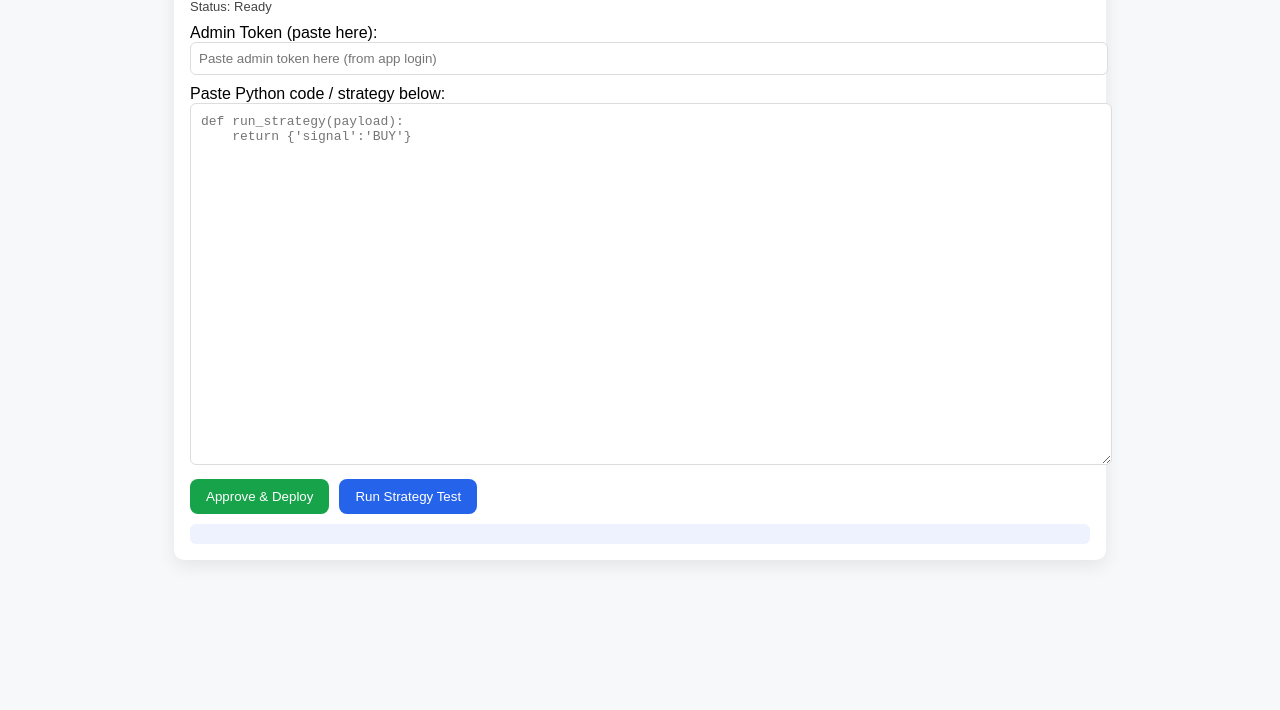
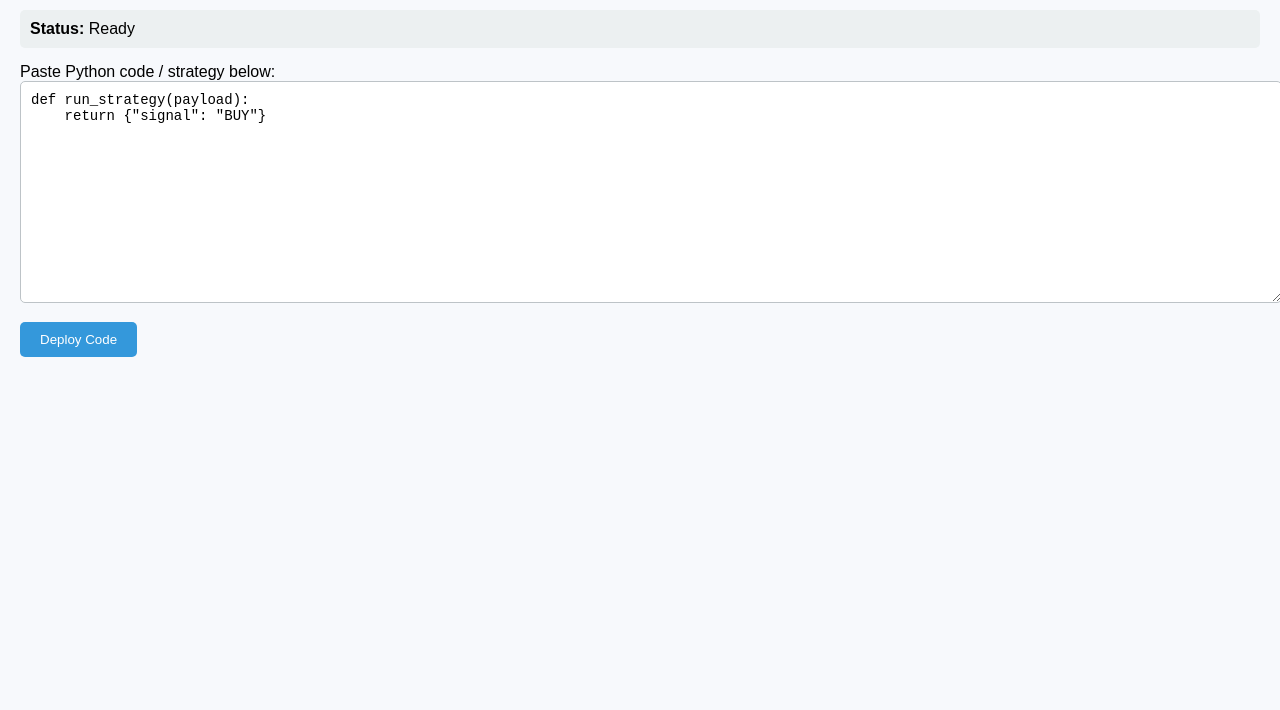
Before and after one commit to notcreated2310-ai/Bullet-server, a plain HTML site: page static/admin.html in a window 1280 px wide. Shown: the part 90-800 px from the top of the page. Drawn offline with Linux system fonts and the light colour scheme.

Commit message:
Update admin.html

```diff
--- a/static/admin.html
+++ b/static/admin.html
@@ -1,68 +1,75 @@
-<!doctype html>
-<html>
+<!DOCTYPE html>
+<html lang="en">
 <head>
-  <meta charset="utf-8"/>
-  <meta name="viewport" content="width=device-width,initial-scale=1"/>
+  <meta charset="UTF-8">
   <title>Admin Control Center</title>
   <style>
-    body { font-family: Arial, sans-serif; background:#f7f8fa; margin:0; padding:20px; }
-    .card { background:white; border-radius:10px; padding:16px; box-shadow:0 6px 18px rgba(0,0,0,0.08); max-width:900px; margin:20px auto; }
-    h1 { margin:0 0 8px; font-size:20px; }
-    textarea { width:100%; height:340px; font-family:monospace; font-size:13px; padding:10px; border-radius:6px; border:1px solid #ddd; }
-    .row { display:flex; gap:10px; margin-top:10px; }
-    .btn { padding:10px 16px; border:none; border-radius:8px; cursor:pointer; }
-    .btn.green { background:#16a34a; color:white; }
-    .btn.blue { background:#2563eb; color:white; }
-    .small { font-size:13px; color:#444; margin-top:10px; }
-    #resp { white-space:pre-wrap; background:#eef2ff; padding:10px; border-radius:6px; margin-top:10px; }
-    input[type=text] { width:100%; padding:8px; border-radius:6px; border:1px solid #ddd; }
+    body {
+      font-family: Arial, sans-serif;
+      background: #f7f9fc;
+      margin: 0;
+      padding: 20px;
+    }
+    h1 {
+      color: #2c3e50;
+    }
+    .status {
+      background: #ecf0f1;
+      padding: 10px;
+      border-radius: 5px;
+      margin-bottom: 15px;
+    }
+    textarea {
+      width: 100%;
+      height: 200px;
+      border: 1px solid #bdc3c7;
+      border-radius: 5px;
+      padding: 10px;
+      font-family: monospace;
+      font-size: 14px;
+    }
+    button {
+      margin-top: 15px;
+      padding: 10px 20px;
+      background: #3498db;
+      color: white;
+      border: none;
+      border-radius: 5px;
+      cursor: pointer;
+    }
+    button:hover {
+      background: #2980b9;
+    }
   </style>
 </head>
 <body>
-  <div class="card">
-    <h1>Admin Control Center</h1>
-    <div class="small">Status: <span id="status">Ready</span></div>
-    <div style="margin-top:10px;">
-      <label>Admin Token (paste here):</label>
-      <input id="token" type="text" placeholder="Paste admin token here (from app login)"/>
-    </div>
-    <div style="margin-top:10px;">
-      <label>Paste Python code / strategy below:</label>
-      <textarea id="code" placeholder="def run_strategy(payload):&#10;    return {'signal':'BUY'}"></textarea>
-    </div>
+  <h1>Admin Control Center</h1>
 
-    <div class="row">
-      <button class="btn green" id="approve">Approve & Deploy</button>
-      <button class="btn blue" id="run">Run Strategy Test</button>
-    </div>
-
-    <div id="resp"></div>
+  <div class="status">
+    <strong>Status:</strong> Ready
   </div>
 
-<script>
-const base = '';
-function showResp(t){ document.getElementById('resp').textContent = t; }
-async function postRaw(path, bodyText){
-  const r = await fetch(path, { method:'POST', body: bodyText });
-  const txt = await r.text();
-  showResp('HTTP '+r.status + '\\n' + txt);
-  return txt;
-}
-document.getElementById('approve').onclick = async ()=>{
-  const token = document.getElementById('token').value.trim();
-  const code = document.getElementById('code').value;
-  if(!token){ alert('Please paste admin token'); return; }
-  const payload = token + '|' + code;
-  showResp('Sending update...');
-  await postRaw('/admin/update', payload);
-};
-document.getElementById('run').onclick = async ()=>{
-  // attempt a test run: post JSON to /run_strategy
-  const testBody = { symbol: 'TEST' };
-  const r = await fetch('/run_strategy', { method:'POST', headers: {'Content-Type':'application/json'}, body: JSON.stringify(testBody) });
-  const txt = await r.text();
-  showResp('HTTP '+r.status + '\\n' + txt);
-};
-</script>
+  <label for="code">Paste Python code / strategy below:</label><br>
+  <textarea id="code">def run_strategy(payload):
+    return {"signal": "BUY"}</textarea><br>
+
+  <button onclick="submitCode()">Deploy Code</button>
+
+  <script>
+    async function submitCode() {
+      const code = document.getElementById("code").value;
+      try {
+        const res = await fetch("/admin/deploy", {
+          method: "POST",
+          headers: {"Content-Type": "application/json"},
+          body: JSON.stringify({code: code})
+        });
+        const data = await res.json();
+        alert("Response: " + JSON.stringify(data));
+      } catch (err) {
+        alert("Error: " + err);
+      }
+    }
+  </script>
 </body>
 </html>
```
